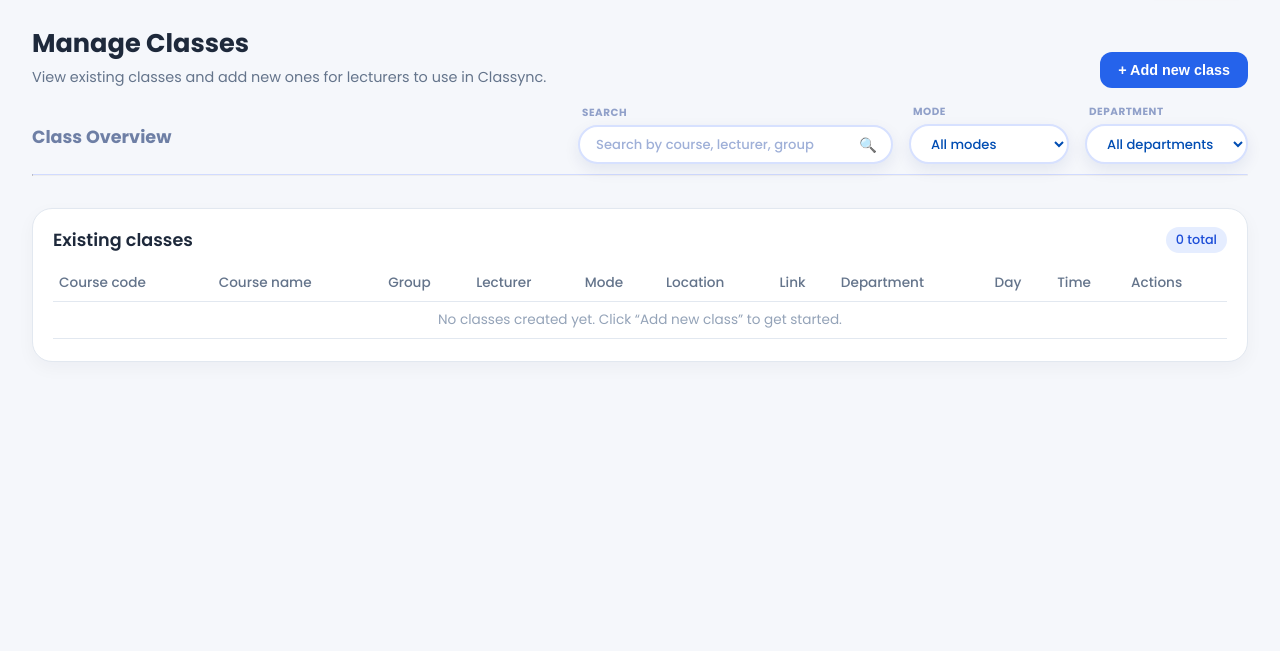
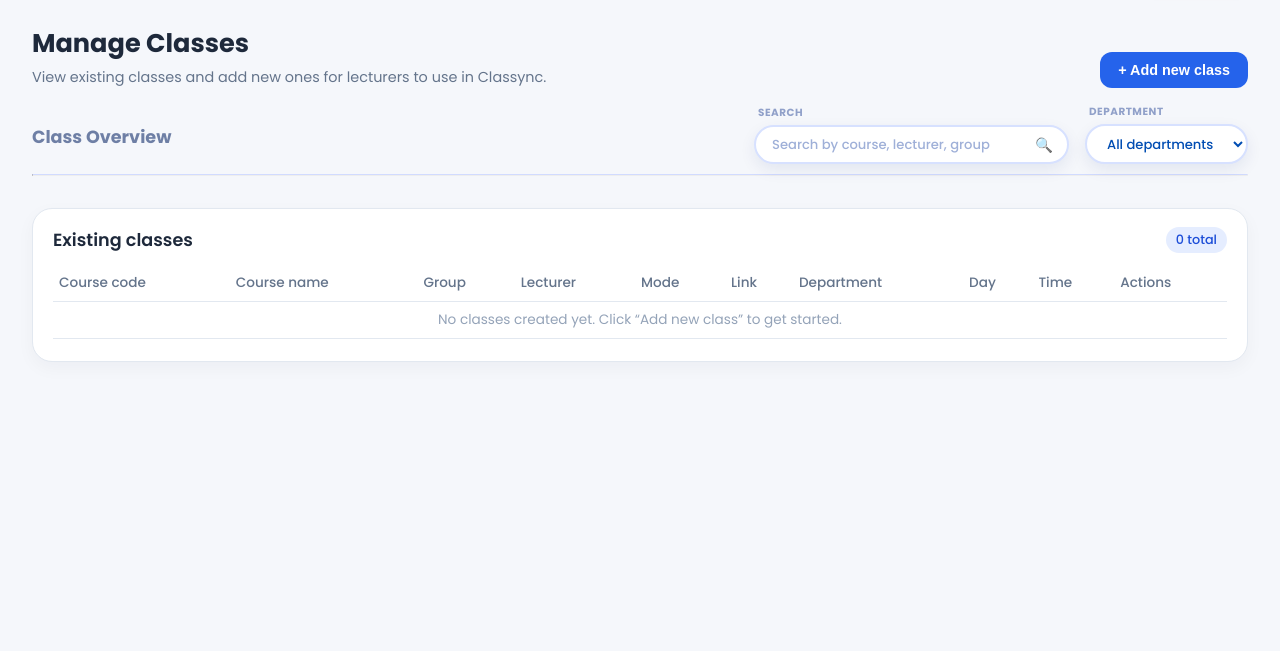
Before and after one commit to hannbella18/Classync, a Python web app: template server/templates/admin_classes.html in a window 1280 px wide. Shown: the part 70-721 px from the top of the page. Run offline with Jinja, Linux system fonts and the light colour scheme; the template is opened without the code that fills it, so the values that code supplies are empty.

Commit message:
Fix: admin_classes.html

```diff
--- a/server/templates/admin_classes.html
+++ b/server/templates/admin_classes.html
@@ -97,15 +97,6 @@
             />
           </div>
 
-          <!-- Mode filter -->
-          <div class="filter-wrapper" data-label="Mode">
-            <select id="classFilterMode" class="classes-select">
-              <option value="all">All modes</option>
-              <option value="Online">Online</option>
-              <option value="Face to face">Face to face</option>
-            </select>
-          </div>
-
           <!-- Department filter (optional, can remove if you don’t want) -->
           <div class="filter-wrapper" data-label="Department">
             <select id="classFilterDept" class="classes-select">
@@ -172,11 +163,7 @@
 
               <div class="form-group">
                 <label for="mode">Mode</label>
-                <select id="mode" name="mode">
-                  <option value="Online">Online</option>
-                  <option value="Physical">Physical</option>
-                  <option value="Hybrid">Hybrid</option>
-                </select>
+                <input type="text" id="mode" name="mode" value="Online" readonly />
               </div>
 
               <div class="form-group">
@@ -197,16 +184,6 @@
                   id="platform_link"
                   name="platform_link"
                   placeholder="https://meet.google.com/..."
-                />
-              </div>
-
-              <div class="form-group" id="location-wrapper">
-                <label for="location">Location (Room)</label>
-                <input
-                  type="text"
-                  id="location"
-                  name="location"
-                  placeholder="e.g. DKU5, Lab B104"
                 />
               </div>
 
@@ -265,7 +242,6 @@
                   <th>Group</th>
                   <th>Lecturer</th>
                   <th>Mode</th>
-                  <th>Location</th>
                   <th>Link</th>
                   <th>Department</th>
                   <th>Day</th>
@@ -290,7 +266,6 @@
                     <td>{{ c.group_name }}</td>
                     <td>{{ c.lecturer }}</td>
                     <td>{{ c.mode }}</td>
-                    <td>{{ c.location }}</td>
                     <td>{{ c.link }}</td>
                     <td>{{ c.dept_name }}</td>
                     <td>
```
